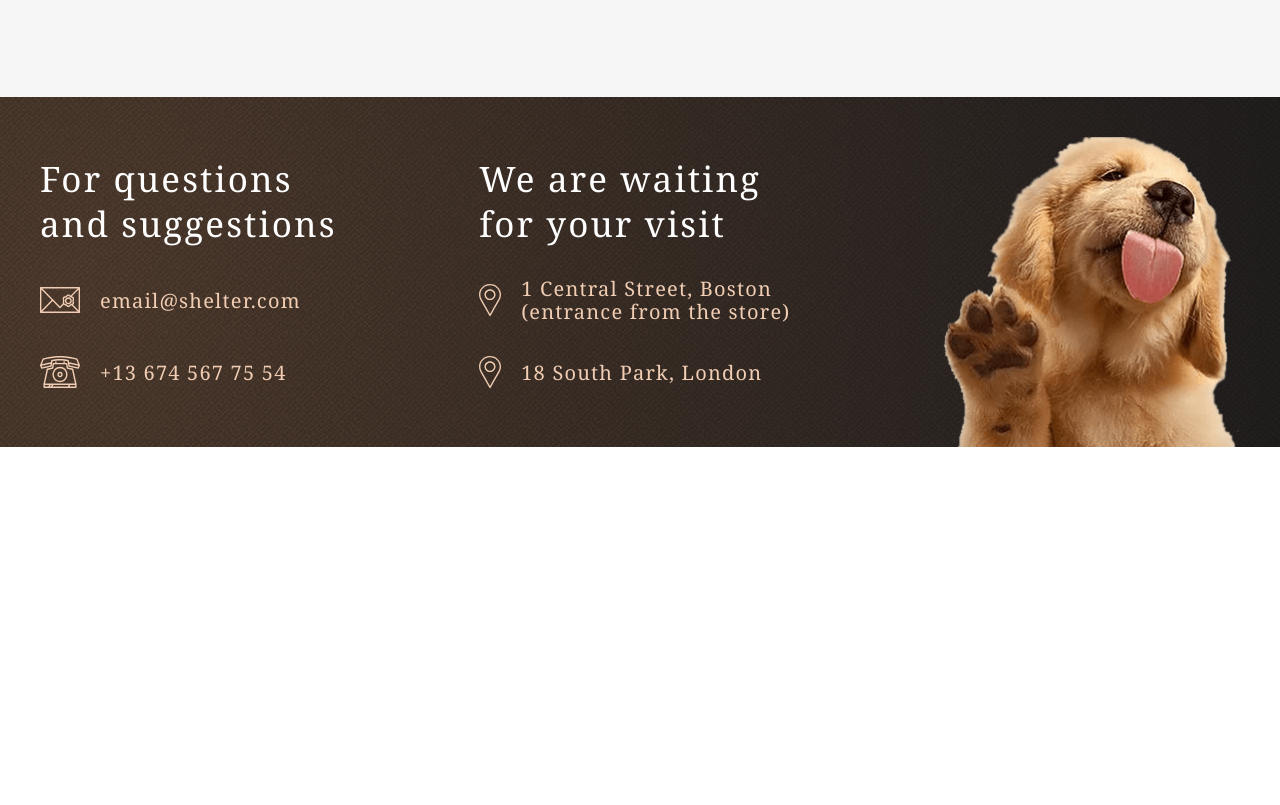
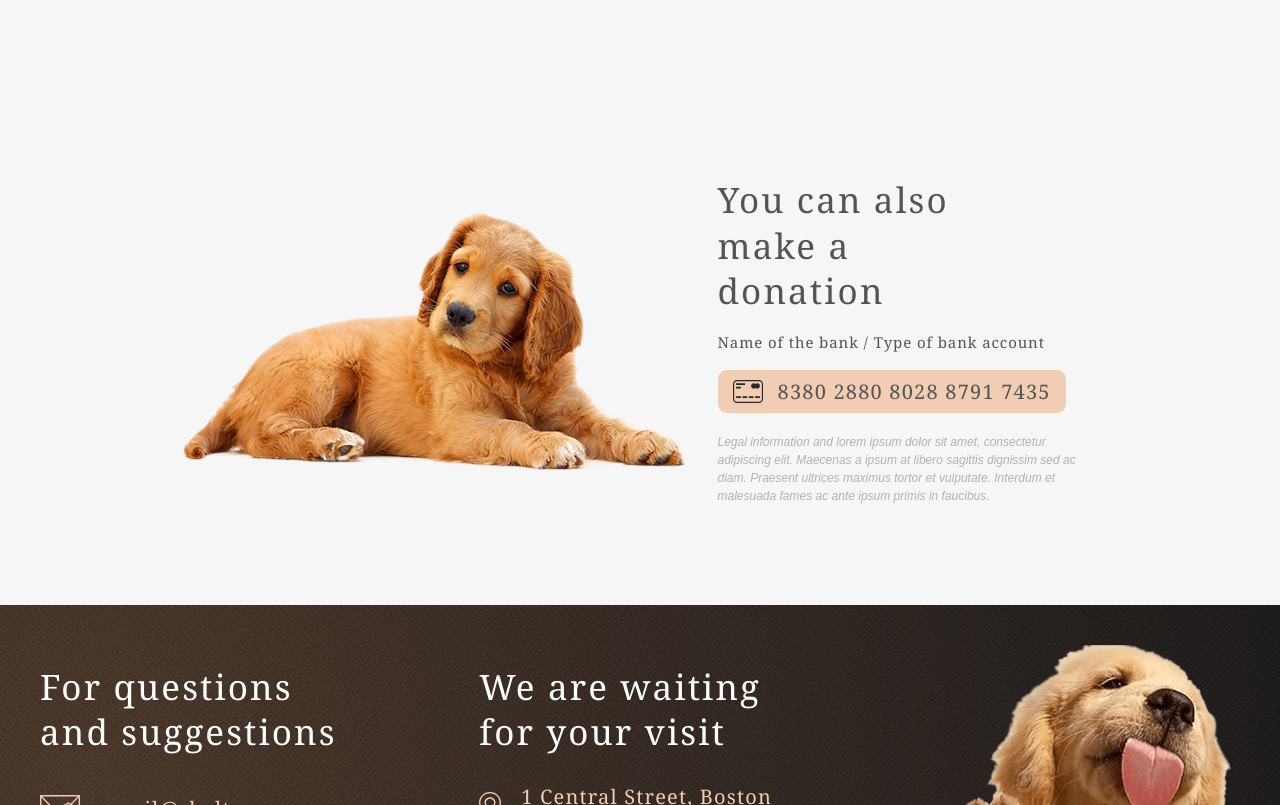
Before and after one commit to h3nnessey/2023q1, a plain HTML site: page shelter/pages/main/index.html in a window 1280 px wide. Shown: the part 2288-3093 px from the top of the page. Before the commit the page ends 2735 px from the top, so only its background shows below. Drawn offline with Linux system fonts and the light colour scheme.

Commit message:
feat: add donation block in main page

```diff
--- a/shelter/pages/main/index.html
+++ b/shelter/pages/main/index.html
@@ -15,7 +15,7 @@
     <header class="header">
       <div class="container">
         <div class="header__logo header-logo">
-          <a href="#" class="header-logo__link">
+          <a href="" class="header-logo__link">
             <span class="header-logo__title">Cozy House</span>
             <span class="header-logo__subtitle">Shelter for pets in Boston</span>
           </a>
@@ -106,7 +106,29 @@
             </div>
             <button class="pets-slider__btn pets-slider-btn__right"></button>
           </div>
-          <button class="pets__btn btn">Get to know the rest</button>
+          <a class="pets__btn btn" href="../pets">Get to know the rest</a>
+        </div>
+      </section>
+      <section class="donation">
+        <div class="container">
+          <div class="donation__image">
+            <img src="../../assets/images/decoration/donation-dog.png" alt="Dog" />
+          </div>
+          <div class="donation__column">
+            <h2 class="donation__title">You can also make a donation</h2>
+            <p class="donation__subtitle">Name of the bank / Type of bank account</p>
+            <div class="donation__card donation-card">
+              <a class="donation-card__link" href="#">
+                <span class="donation-card__icon"></span>
+                <span class="donation-card__number">8380 2880 8028 8791 7435</span>
+              </a>
+            </div>
+            <p class="donation__description">
+              Legal information and lorem ipsum dolor sit amet, consectetur adipiscing elit. Maecenas a ipsum at libero
+              sagittis dignissim sed ac diam. Praesent ultrices maximus tortor et vulputate. Interdum et malesuada fames
+              ac ante ipsum primis in faucibus.
+            </p>
+          </div>
         </div>
       </section>
     </main>
@@ -121,7 +143,7 @@
               </a>
             </li>
             <li class="contacts-list__item">
-              <a href="tel:+13 674 567 75 54" class="contacts-list__link contacts-link">
+              <a href="tel:+136745677554" class="contacts-list__link contacts-link">
                 <span class="contacts-link__title">+13 674 567 75 54</span>
               </a>
             </li>
--- a/shelter/pages/main/style.css
+++ b/shelter/pages/main/style.css
@@ -21,6 +21,7 @@ body {
   --color-dark-3xl: #292929;
   --color-dark-s: #cdcdcd;
   --color-dark-xl: #4c4c4c;
+  --color-dark-m: #b2b2b2;
   --color-primary: #f1cdb3;
   --color-primary-light: #fddcc4;
   --color-light-l: #f6f6f6;
@@ -52,6 +53,7 @@ body {
 .header-logo__link {
   display: grid;
   text-decoration: none;
+  pointer-events: none;
 }
 
 .header-logo__title {
@@ -315,8 +317,82 @@ body {
 }
 
 .pets__btn {
+  align-self: center;
   background-color: var(--color-primary);
-  align-self: center;
+  text-decoration: none;
+}
+
+.donation {
+  background-color: var(--color-light-l);
+}
+
+.donation > .container {
+  display: flex;
+  justify-content: center;
+  align-items: center;
+  gap: 30px;
+  padding: 80px 40px 100px 40px;
+}
+
+.donation__image > img {
+  vertical-align: top;
+}
+
+.donation__column {
+  display: flex;
+  flex-direction: column;
+  gap: 20px;
+}
+
+.donation__title {
+  max-width: 300px;
+  font-size: 35px;
+  line-height: 130%;
+  letter-spacing: 0.06em;
+  color: var(--color-dark-l);
+}
+
+.donation__subtitle {
+  font-size: 15px;
+  line-height: 110%;
+  letter-spacing: 0.06em;
+  color: var(--color-dark-l);
+}
+
+.donation__description {
+  max-width: 380px;
+  font-family: Arial, 'Helvetica Neue', Helvetica, sans-serif;
+  font-style: italic;
+  font-size: 12px;
+  line-height: 150%;
+  color: var(--color-dark-m);
+}
+
+.donation-card {
+  align-self: flex-start;
+  padding: 10px 15px;
+  border-radius: 9px;
+  background-color: var(--color-primary);
+}
+
+.donation-card__number {
+  font-size: 20px;
+  line-height: 115%;
+  letter-spacing: 0.06em;
+  color: var(--color-dark-l);
+}
+
+.donation-card__link {
+  display: flex;
+  justify-content: space-between;
+  gap: 15px;
+  text-decoration: none;
+}
+
+.donation-card__icon {
+  width: 30px;
+  height: 23px;
+  background: url('../../assets/images/svg/credit-card.svg') 50% 50% / cover no-repeat;
 }
 
 .footer {
```
Also changed, not shown: shelter/pages/pets/index.html (+1 -1 lines), shelter/assets/images/decoration/donation-dog.png (added), shelter/assets/images/svg/credit-card.svg (added).
